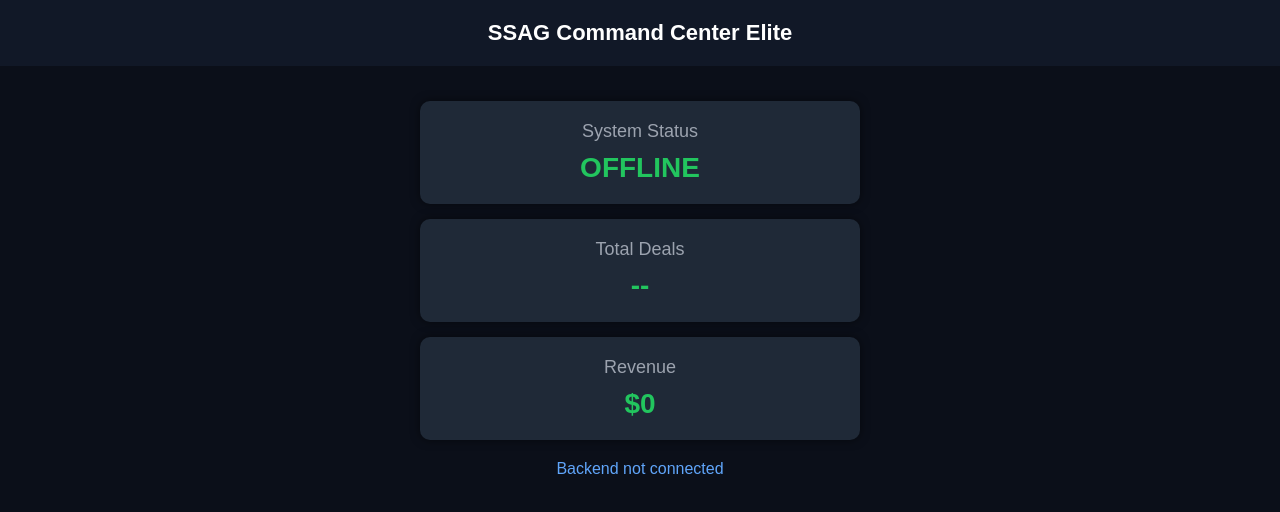
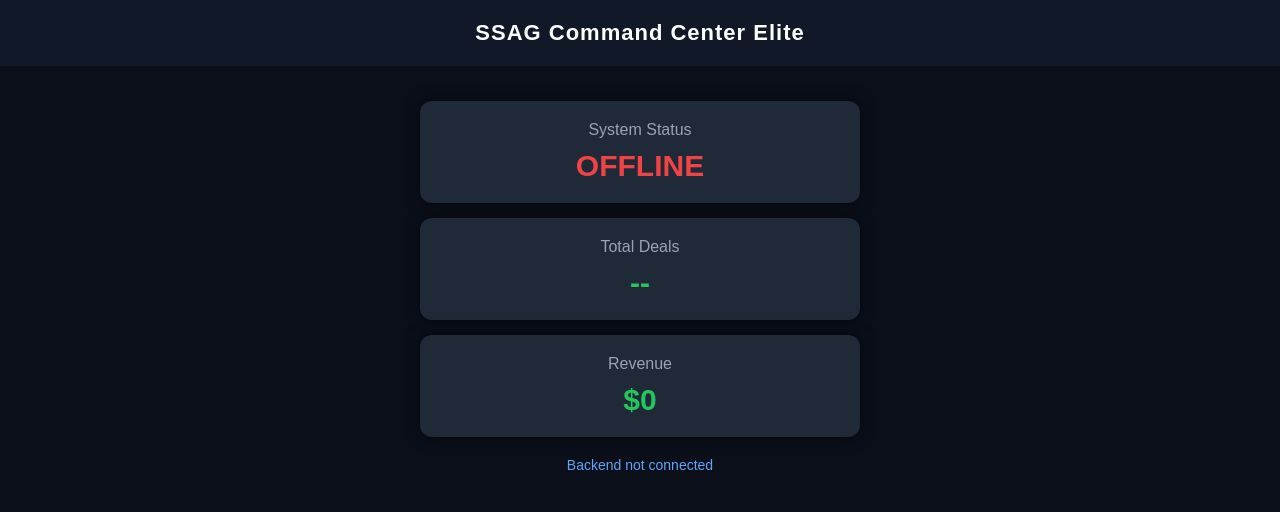
Before and after one commit to cezarmorris2021/ssag-command-center-elite, a plain HTML site: page index.html in a window 1280 px wide. Drawn offline with Linux system fonts and the light colour scheme; no server answers.

Commit message:
Update index.html

```diff
--- a/index.html
+++ b/index.html
@@ -19,6 +19,7 @@
       background: #111827;
       font-size: 22px;
       font-weight: bold;
+      letter-spacing: 1px;
     }
 
     .container {
@@ -29,27 +30,36 @@
       background: #1f2937;
       padding: 20px;
       margin: 15px auto;
-      border-radius: 10px;
+      border-radius: 12px;
       width: 90%;
       max-width: 400px;
-      box-shadow: 0 0 10px rgba(0,0,0,0.5);
+      box-shadow: 0 0 15px rgba(0,0,0,0.6);
     }
 
     .title {
-      font-size: 18px;
+      font-size: 16px;
       margin-bottom: 10px;
       color: #9ca3af;
     }
 
     .value {
-      font-size: 28px;
+      font-size: 30px;
       font-weight: bold;
       color: #22c55e;
     }
 
-    .status {
+    .status-online {
+      color: #22c55e;
+    }
+
+    .status-offline {
+      color: #ef4444;
+    }
+
+    .message {
       margin-top: 20px;
       color: #60a5fa;
+      font-size: 14px;
     }
   </style>
 </head>
@@ -64,7 +74,7 @@
 
   <div class="card">
     <div class="title">System Status</div>
-    <div class="value" id="status">Connecting...</div>
+    <div class="value" id="status">Checking...</div>
   </div>
 
   <div class="card">
@@ -77,23 +87,26 @@
     <div class="value" id="revenue">$0</div>
   </div>
 
-  <div class="status" id="message"></div>
+  <div class="message" id="message"></div>
 
 </div>
 
 <script>
-  const API_URL = "https://YOUR-RENDER-URL/api/data"; // <-- CHANGE THIS
+  const API_URL = window.location.origin + "/api/data";
 
   fetch(API_URL)
     .then(res => res.json())
     .then(data => {
       document.getElementById("status").innerText = "ONLINE";
+      document.getElementById("status").classList.add("status-online");
+
       document.getElementById("deals").innerText = data.deals;
       document.getElementById("revenue").innerText = "$" + data.revenue;
       document.getElementById("message").innerText = data.message;
     })
     .catch(err => {
       document.getElementById("status").innerText = "OFFLINE";
+      document.getElementById("status").classList.add("status-offline");
       document.getElementById("message").innerText = "Backend not connected";
       console.error(err);
     });
```
